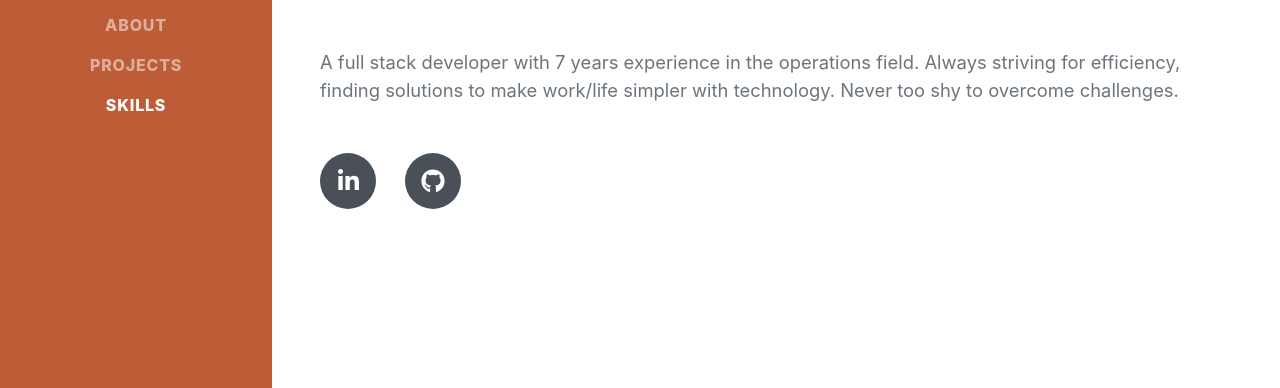
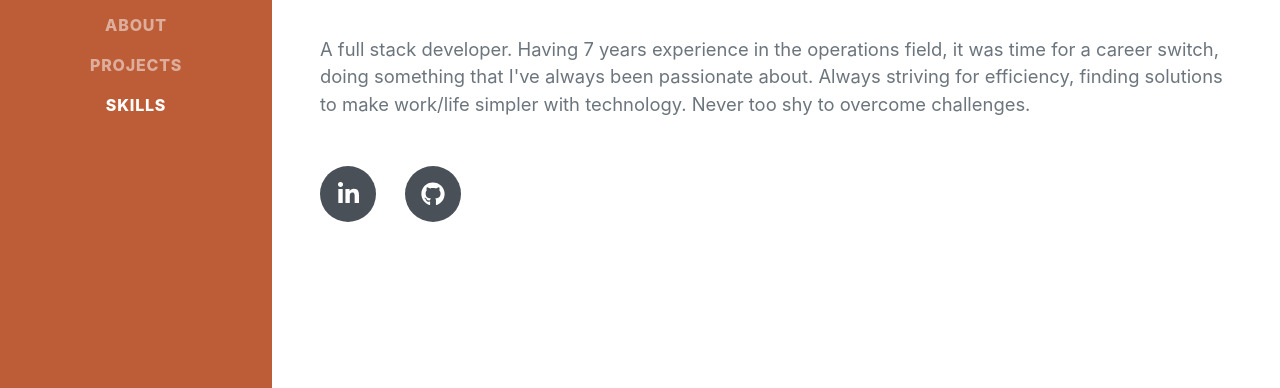
Before and after one commit to khairulsyazwan/khairulsyazwan.github.io, a plain HTML site: page index.html in a window 1280 px wide. Shown: the part 409-797 px from the top of the page. Drawn offline with nearby package versions, Linux system fonts and the light colour scheme; a web font is replaced by a local one.

Commit message:
Update index.html

```diff
--- a/index.html
+++ b/index.html
@@ -110,8 +110,8 @@
                         </a>
                     </div>
                     <p class="lead mb-5">
-                        A full stack developer with 7 years experience in the
-                        operations field. Always striving for efficiency,
+                        A full stack developer. Having 7 years experience in the
+                        operations field, it was time for a career switch, doing something that I've always been passionate about. Always striving for efficiency,
                         finding solutions to make work/life simpler with
                         technology. Never too shy to overcome challenges.
                     </p>
@@ -980,4 +980,25 @@ I created this app to simplify that thinking process by giving suggestions and p
         <script src="https://cdnjs.cloudflare.com/ajax/libs/jquery-easing/1.4.1/jquery.easing.min.js"></script>
         <script src="js/scripts.js"></script>
     </body>
+
+      <!-- CV
+Experience
+    - Flight Dispatcher | Singapore Airlines | 2016 - 2021
+        •	Planning most efficient and safe flight routes for every flight.
+        •	Calculating fuel requirements, ensuring flights are safe to operate with the given payload.
+        •	Ensuring that the flights are safe to dispatch with reported defects.
+        •	Reacting quickly to any changes in flight plans, aircraft defects, environmental changes (Typhoons, Volcanic Ash), to minimize delays.
+        •	Monitoring telex system, emails, for any updates to flights. (e.g., change in weights, delays, airport closures)
+    - Senior Operations Supervisor | PSA International | 2014 - 2016
+        •	Managing manpower
+        •	Planning workflow strategies for efficiency.
+        •	Preparing plans for shift manpower & equipment requirements.
+        •	Manipulating plans ad-hoc for any unforeseen circumstances affecting operations.
+        •	Taking up other roles within the departments (Wharf Supervisor, Area IC, Yard Operations Controller, Ship Operations Controller)
+Education
+    - General Assembly | Software Engineering Immersive | 2020
+    - Temasek Polytechnic | Diploma in Chemical Engineering | 2008 - 2011
+
+-->
+
 </html>
```
